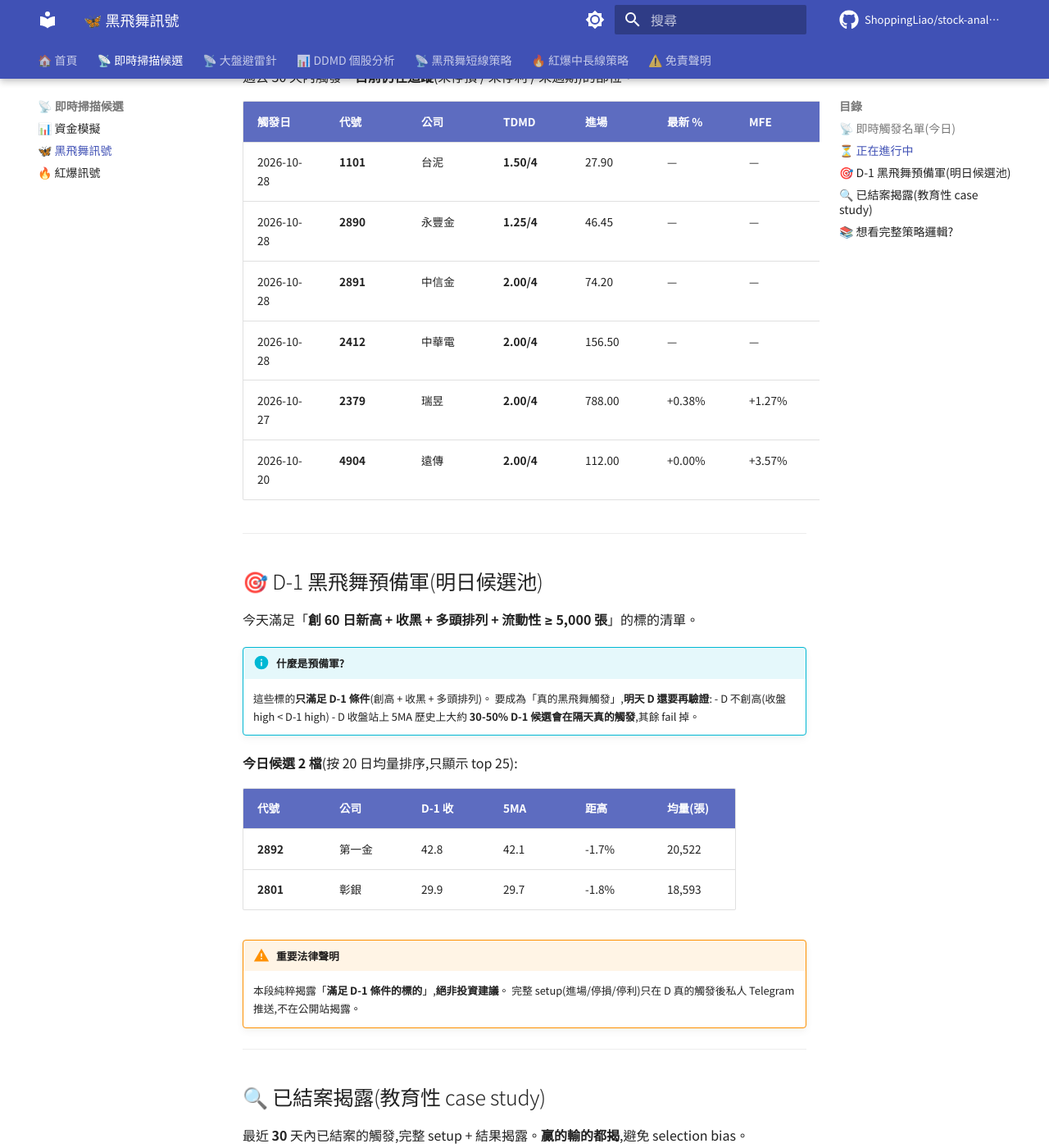
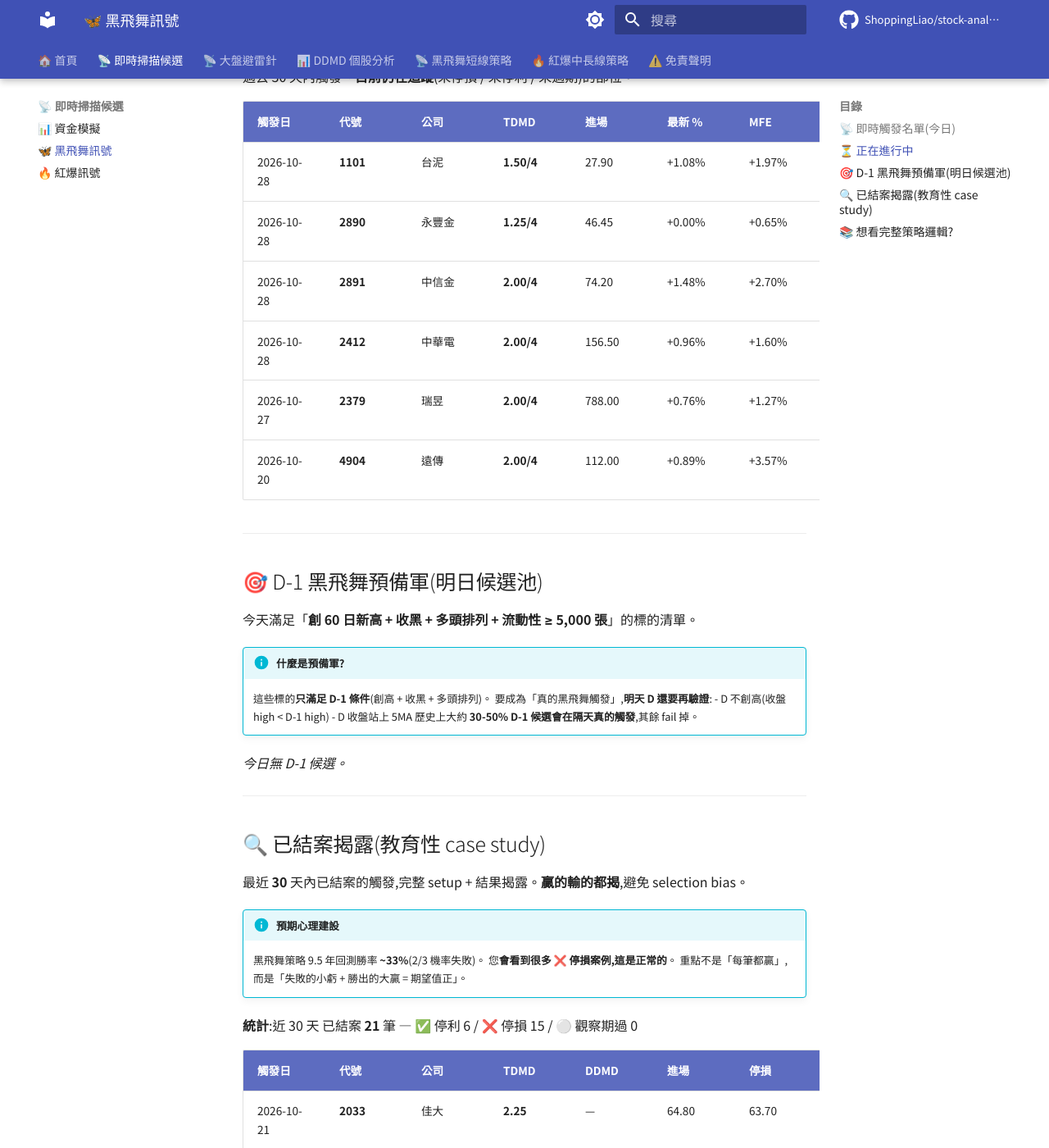
Before and after one commit to ShoppingLiao/stock-analysis-public, an MkDocs documentation site: the page built from docs/signals_black_butterfly.md, in a window 1280 px wide and 1400 px high, scrolled down 744 px. Shown: the whole window at 82% size. Built offline with MkDocs 1.6.1 and Material for MkDocs 9.7.7, drawn with Linux system fonts in a browser that asks for light colours; comment, search, counter and statistics services are not loaded.

Commit message:
docs(signals): update BB + RB + capital (2026-10-29)

```diff
--- a/docs/signals_black_butterfly.md
+++ b/docs/signals_black_butterfly.md
@@ -26,12 +26,12 @@
 
 | 觸發日 | 代號 | 公司 | TDMD | 進場 | 最新 % | MFE | MAE | 狀態 |
 |--------|------|------|------|------|--------|-----|-----|------|
-| 2026-10-28 | **1101** | 台泥 | **1.50/4** | 27.90 | — | — | — | ⏸️ 待入場 |
-| 2026-10-28 | **2890** | 永豐金 | **1.25/4** | 46.45 | — | — | — | ⏸️ 待入場 |
-| 2026-10-28 | **2891** | 中信金 | **2.00/4** | 74.20 | — | — | — | ⏸️ 待入場 |
-| 2026-10-28 | **2412** | 中華電 | **2.00/4** | 156.50 | — | — | — | ⏸️ 待入場 |
-| 2026-10-27 | **2379** | 瑞昱 | **2.00/4** | 788.00 | +0.38% | +1.27% | -0.89% | 🔵 追蹤中 |
-| 2026-10-20 | **4904** | 遠傳 | **2.00/4** | 112.00 | +0.00% | +3.57% | -1.79% | 🔵 追蹤中 |
+| 2026-10-28 | **1101** | 台泥 | **1.50/4** | 27.90 | +1.08% | +1.97% | -0.72% | 🔵 追蹤中 |
+| 2026-10-28 | **2890** | 永豐金 | **1.25/4** | 46.45 | +0.00% | +0.65% | -1.51% | 🔵 追蹤中 |
+| 2026-10-28 | **2891** | 中信金 | **2.00/4** | 74.20 | +1.48% | +2.70% | -0.13% | 🔵 追蹤中 |
+| 2026-10-28 | **2412** | 中華電 | **2.00/4** | 156.50 | +0.96% | +1.60% | -0.64% | 🔵 追蹤中 |
+| 2026-10-27 | **2379** | 瑞昱 | **2.00/4** | 788.00 | +0.76% | +1.27% | -2.79% | 🔵 追蹤中 |
+| 2026-10-20 | **4904** | 遠傳 | **2.00/4** | 112.00 | +0.89% | +3.57% | -1.79% | 🔵 追蹤中 |
 
 
 ---
@@ -47,16 +47,7 @@
     - D 收盤站上 5MA
     歷史上大約 **30-50% D-1 候選會在隔天真的觸發**,其餘 fail 掉。
 
-**今日候選 2 檔**(按 20 日均量排序,只顯示 top 25):
-
-| 代號 | 公司 | D-1 收 | 5MA | 距高 | 均量(張) |
-|------|------|--------|-----|------|---------|
-| **2892** | 第一金 | 42.8 | 42.1 | -1.7% | 20,522 |
-| **2801** | 彰銀 | 29.9 | 29.7 | -1.8% | 18,593 |
-
-!!! warning "重要法律聲明"
-    本段純粹揭露「**滿足 D-1 條件的標的**」,**絕非投資建議**。
-    完整 setup(進場/停損/停利)只在 D 真的觸發後私人 Telegram 推送,不在公開站揭露。
+*今日無 D-1 候選。*
 
 
 ---
```
Also changed, not shown: docs/signals_capital.md (+27 -26 lines), docs/signals_red_burst.md (+5 -1 lines).
